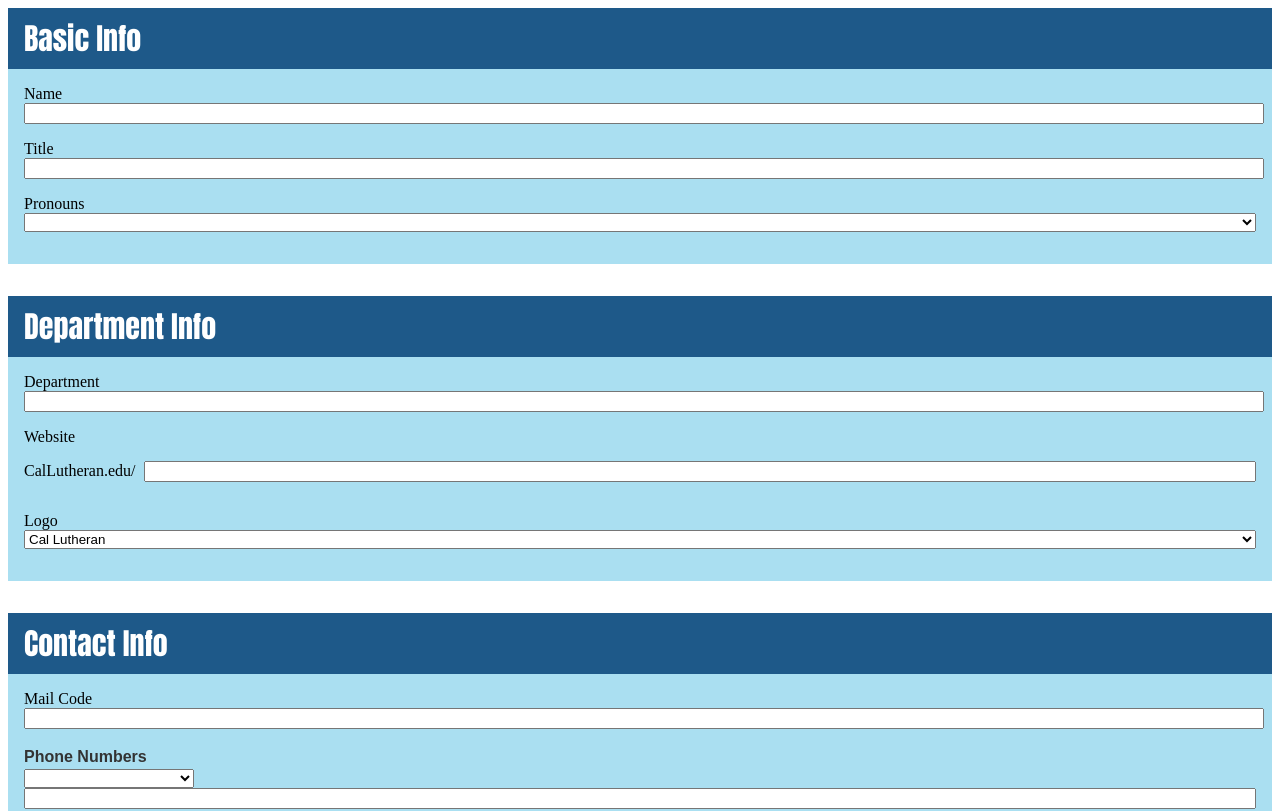
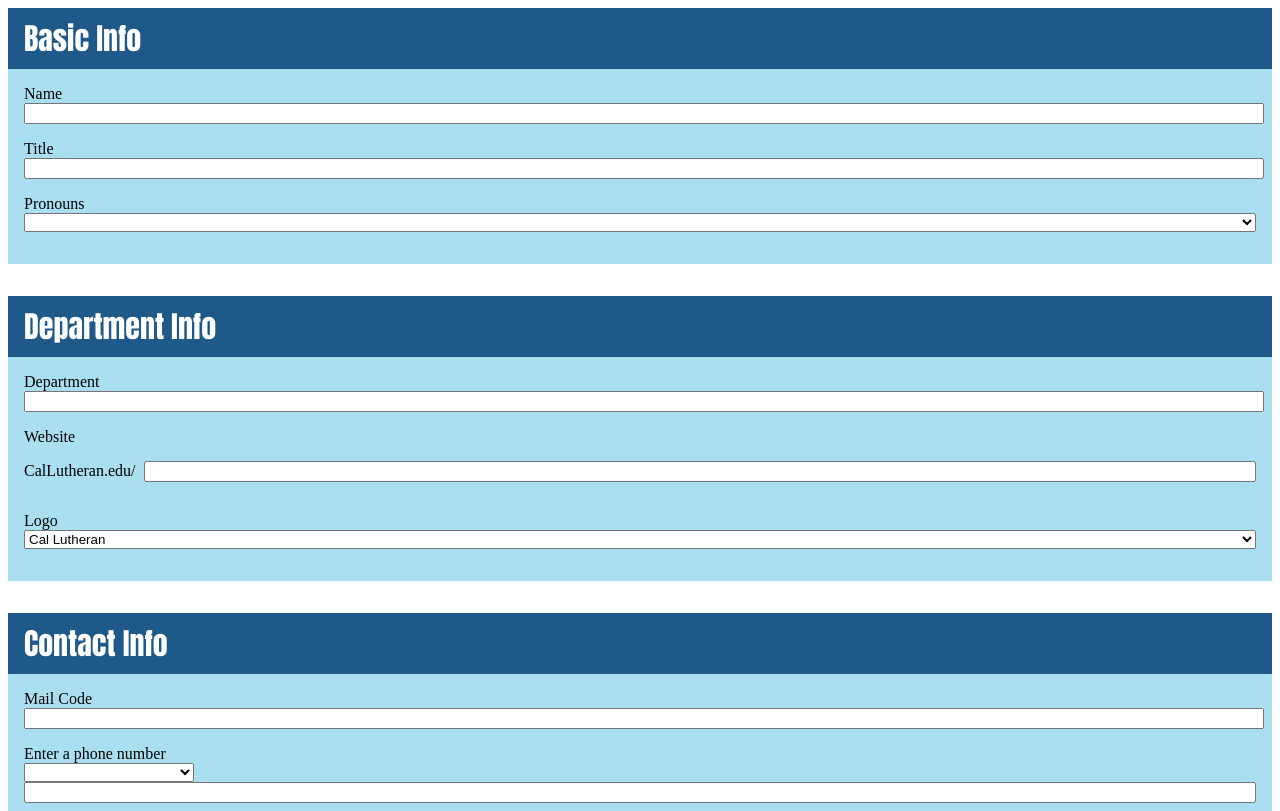
Before and after one commit to cal-lutheran-web/email-signature-maker, a Vue app: page / in a window 1280 px wide. Shown: the top 811 px of the page. Built offline with nearby package versions, Linux system fonts and the light colour scheme; the HTML template or start-up script is replaced by a standard one.

Commit message:
show short labels in form field area

```diff
--- a/src/components/FormFields.vue
+++ b/src/components/FormFields.vue
@@ -73,7 +73,6 @@
 				<input v-model="formData.mail_code" type="text" />
 			</div>
 
-			<h3>Phone Numbers</h3>
 			<Phone :formData="formData" key="phone_1"></Phone>
 			<Phone :formData="formData" key="phone_2"></Phone>
 			<Phone :formData="formData" key="phone_3"></Phone>
--- a/src/components/Phone.vue
+++ b/src/components/Phone.vue
@@ -1,10 +1,10 @@
 <template>
 	<div class="form-item">
+		<label for="phone">{{ phone.label ? formData.phoneTypes[phone.label].shortLabel : 'Enter a phone number' }}</label>
 		<select v-model="phone.label" class="form-select-small">
 			<option value=""></option>
 			<option v-for="(phoneType,key) in formData.phoneTypes" :value="key" :key="key">{{ phoneType.label }}</option>
 		</select>
-		<label for="phone" class="sr-only">{{ phone.label ? phone.label : 'Phone Number Type Not Selected' }}</label>
 		<div class="form-label-prefix">
 			<p v-if="phone.label == 'clu_campus'">805-493-</p>
 			<p v-if="phone.label == 'plts_campus'">510-559-</p>
```
